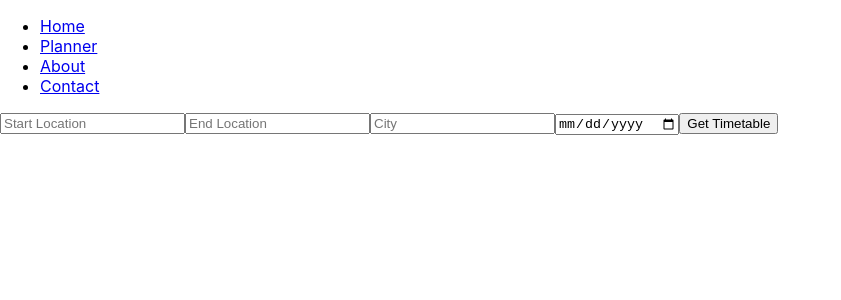
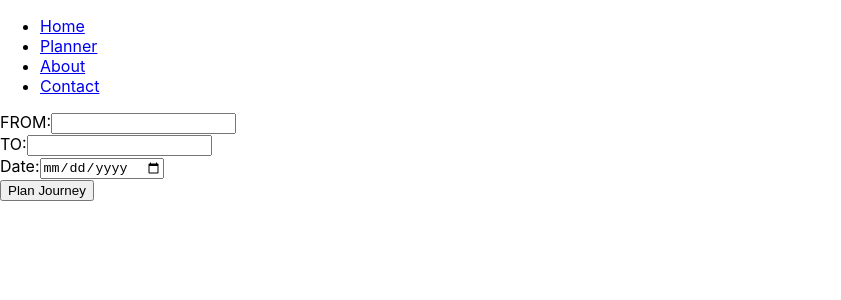
Before and after one commit to emanoj1/public-transport-planner, a React (Create React App) app: page /planner in a window 1280 px wide. Shown: the top 300 px of the page, without its empty margins (0-841 px from the left). Built offline with nearby package versions, Linux system fonts and the light colour scheme.

Commit message:
Update planner.js: Use From, To, remove City

```diff
--- a/src/components/Planner.js
+++ b/src/components/Planner.js
@@ -2,29 +2,42 @@ import React, { useState } from 'react';
 import axios from 'axios';
 
 const Planner = ({ setTimetable }) => {
-  const [formData, setFormData] = useState({ start: '', end: '', city: '', date: '' });
-
-  const handleChange = (e) => {
-    setFormData({ ...formData, [e.target.name]: e.target.value });
-  };
+  const [from, setFrom] = useState('');
+  const [to, setTo] = useState('');
+  const [date, setDate] = useState('');
 
   const handleSubmit = async (e) => {
     e.preventDefault();
+
     try {
-      const response = await axios.post('http://localhost:5000/api/timetable', formData);
+      const response = await axios.post('http://localhost:5000/api/timetable', { from, to, date });
       setTimetable(response.data);
     } catch (error) {
-      console.error('Error fetching timetable', error);
+      console.error('Error fetching timetable:', error);
     }
   };
 
   return (
     <form onSubmit={handleSubmit}>
-      <input type="text" name="start" placeholder="Start Location" onChange={handleChange} required />
-      <input type="text" name="end" placeholder="End Location" onChange={handleChange} required />
-      <input type="text" name="city" placeholder="City" onChange={handleChange} required />
-      <input type="date" name="date" onChange={handleChange} required />
-      <button type="submit">Get Timetable</button>
+      <div>
+        <label>
+          FROM:
+          <input type="text" value={from} onChange={(e) => setFrom(e.target.value)} required />
+        </label>
+      </div>
+      <div>
+        <label>
+          TO:
+          <input type="text" value={to} onChange={(e) => setTo(e.target.value)} required />
+        </label>
+      </div>
+      <div>
+        <label>
+          Date:
+          <input type="date" value={date} onChange={(e) => setDate(e.target.value)} required />
+        </label>
+      </div>
+      <button type="submit">Plan Journey</button>
     </form>
   );
 };
```
